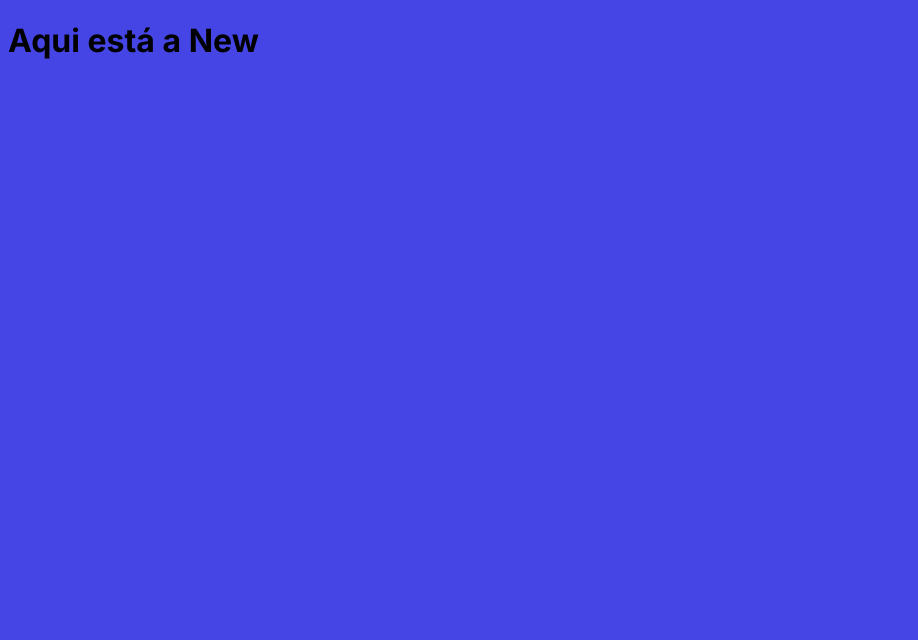
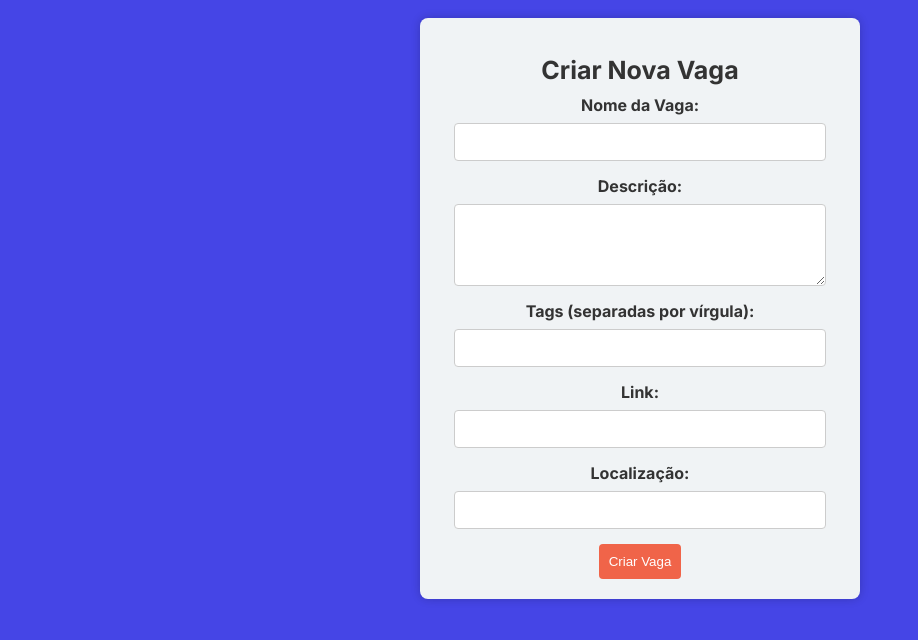
Before and after one commit to Bran00/ReactGolangFront, a React (Vite) app: page /new in a window 1280 px wide. Shown: the top 640 px of the page, without its empty margins (0-918 px from the left). Built offline with nearby package versions, Linux system fonts and the light colour scheme.

Commit message:
feat: create new to create new jobs

```diff
--- /dev/null
+++ b/src/pages/New/New.module.css
@@ -0,0 +1,102 @@
+.create-vaga-container {
+  display: flex;
+  flex-direction: column;
+  align-items: center;
+  justify-content: center;
+  justify-items: center;
+  height: fit-content;
+  margin: auto;
+}
+
+.create-vaga-form {
+  max-width: 400px;
+  display: flex;
+  padding: 20px;
+  margin-top: 10px;
+  flex-direction: column;
+  align-items: center;
+  width: 100%;
+  height: fit-content;
+  background-color: #f0f3f5;
+  border-radius: 8px;
+  box-shadow: 0 0 10px rgba(0, 0, 0, 0.2);
+}
+
+input {
+  font-family: 'Inter', sans-serif;
+  width: 350px;
+}
+
+.create-vaga-form h1 {
+  text-align: center;
+  margin-bottom: 10px;
+  color: #333;
+  font-size: 25px;
+}
+
+.create-vaga-form label {
+  display: block;
+  margin-bottom: 8px;
+  font-weight: bold;
+  color: #333;
+}
+
+.create-vaga-form input[type="text"],
+.create-vaga-form textarea {
+  padding: 10px;
+  margin-bottom: 15px;
+  border: 1px solid #ccc;
+  border-radius: 4px;
+  width: 350px;
+}
+
+.create-vaga-form input[type="text"]:focus,
+.create-vaga-form textarea:focus {
+  border-color: #f06449;
+}
+
+.create-vaga-form button {
+
+  padding: 10px;
+  background-color: #f06449;
+  color: #fff;
+  border: none;
+  border-radius: 4px;
+  cursor: pointer;
+  transition: background-color 0.2s ease-in-out;
+}
+
+.create-vaga-form button:hover {
+  background-color: #d83d1a;
+}
+
+/* Estilos para exibir tags */
+.create-vaga-form .tags {
+  display: flex;
+  flex-wrap: wrap;
+  margin-top: 10px;
+}
+
+.create-vaga-form .tag {
+  background-color: #b2d3a8;
+  color: #333;
+  padding: 4px 8px;
+  margin-right: 8px;
+  margin-bottom: 8px;
+  border-radius: 4px;
+  display: flex;
+  align-items: center;
+}
+
+.create-vaga-form .tag .remove-tag {
+  margin-left: 4px;
+  cursor: pointer;
+}
+
+/* Estilos para mensagens de erro */
+.create-vaga-form .error-message {
+  color: #ff0000;
+  font-size: 14px;
+  margin-top: 5px;
+  font-weight: 500;
+}
--- a/src/pages/New/index.jsx
+++ b/src/pages/New/index.jsx
@@ -1,7 +1,81 @@
+import React, { useState } from "react"
+import { apiService } from "../../services/api"
+import styles from "./New.module.css"
+
 export function New() {
+  const [jobName, setJobName] = useState("")
+  const [description, setDescription] = useState("")
+  const [tags, setTags] = useState("")
+  const [link, setLink] = useState("")
+  const [location, setLocation] = useState("")
+  const [errorMessage, setErrorMessage] = useState("")
+
+  const handleTagInputChange = (e) => {
+    setTags(e.target.value)
+  }
+
+  const handleCreateVaga = async () => {
+    try {
+      if (!jobName || !description || !tags || !link || !location) {
+        setErrorMessage("Por favor, preencha todos os campos.")
+        return
+      }
+
+      const tagsArray = tags.split(",").map((tag) => tag.trim())
+
+      const novaVaga = {
+        jobName,
+        description,
+        tags: tagsArray,
+        link,
+        location,
+      }
+
+      await apiService.post("/opening", novaVaga)
+
+      alert("Vaga anunciada com sucesso!")
+      window.location.href = "/"
+    } catch (error) {
+      console.error("Erro ao criar a vaga:", error)
+      setErrorMessage("Erro ao criar a vaga. Por favor, tente novamente.")
+    }
+  }
+
   return (
-    <>
-      <h1>Aqui está a New</h1>
-    </>
+    <div className={styles["create-vaga-container"]}>
+      <div className={styles["create-vaga-form"]}>
+        <h1>Criar Nova Vaga</h1>
+        {errorMessage && (
+          <p className={styles["error-message"]}>{errorMessage}</p>
+        )}
+        <label>Nome da Vaga:</label>
+        <input
+          type="text"
+          value={jobName}
+          onChange={(e) => setJobName(e.target.value)}
+        />
+        <label>Descrição:</label>
+        <textarea
+          rows="4"
+          value={description}
+          onChange={(e) => setDescription(e.target.value)}
+        />
+        <label>Tags (separadas por vírgula):</label>
+        <input type="text" value={tags} onChange={handleTagInputChange} />
+        <label>Link:</label>
+        <input
+          type="text"
+          value={link}
+          onChange={(e) => setLink(e.target.value)}
+        />
+        <label>Localização:</label>
+        <input
+          type="text"
+          value={location}
+          onChange={(e) => setLocation(e.target.value)}
+        />
+        <button onClick={handleCreateVaga}>Criar Vaga</button>
+      </div>
+    </div>
   )
 }
```
